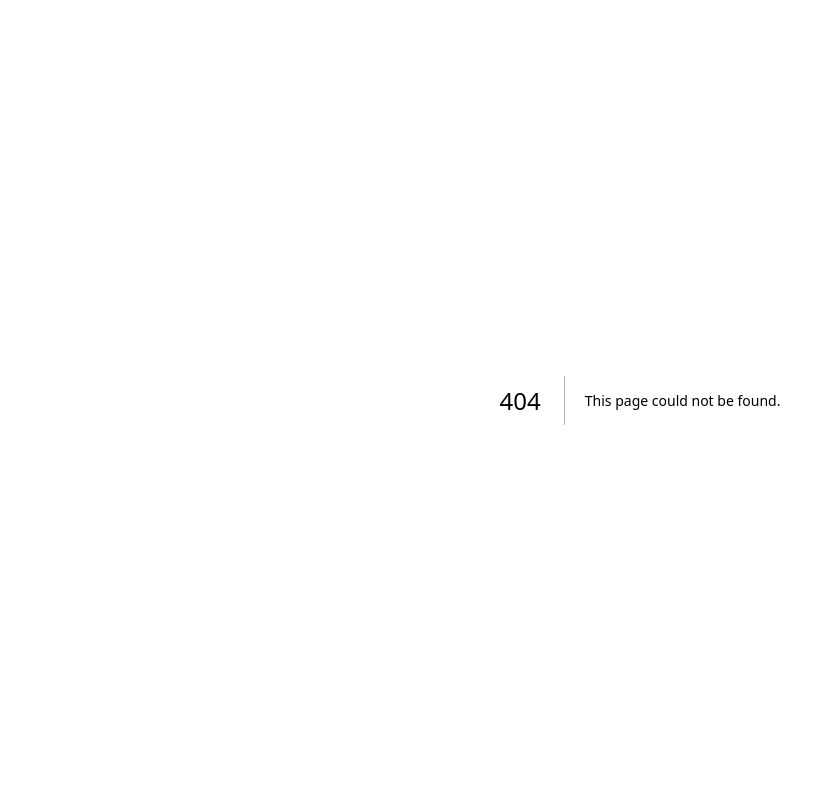
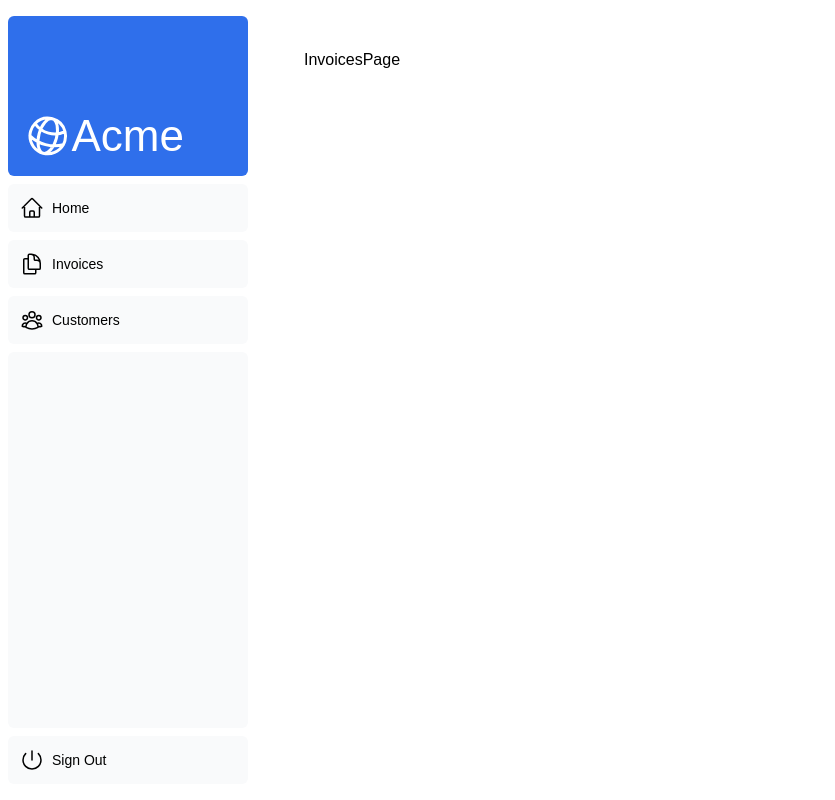
Before and after one commit to SergiuPlesco/dashboard-nextjs, a Next.js app: page /dashboard/invoices in a window 1280 px wide. Before the commit this address had no page. Shown: the whole page, without its empty margins (0-835 px from the left). Built offline with nearby package versions, Linux system fonts and the light colour scheme; a web font is replaced by a local one.

Commit message:
created dashboard, invoices, customers routes and dashboard layout with side navigation

```diff
--- /dev/null
+++ b/app/dashboard/customers/page.tsx
@@ -0,0 +1,7 @@
+import React from 'react';
+
+const CustomerPage = () => {
+  return <div>CustomerPage</div>;
+};
+
+export default CustomerPage;
--- /dev/null
+++ b/app/dashboard/invoices/page.tsx
@@ -0,0 +1,7 @@
+import React from 'react';
+
+const InvoicesPage = () => {
+  return <div>InvoicesPage</div>;
+};
+
+export default InvoicesPage;
--- /dev/null
+++ b/app/dashboard/layout.tsx
@@ -0,0 +1,13 @@
+import React from 'react';
+import SideNav from '../ui/dashboard/sidenav';
+
+export default function Layout({ children }: { children: React.ReactNode }) {
+  return (
+    <div className="flex h-screen flex-col md:flex-row md:overflow-hidden">
+      <div className="w-full flex-none md:w-64">
+        <SideNav />
+      </div>
+      <div className="flex-grow p-6 md:overflow-y-auto md:p-12">{children}</div>
+    </div>
+  );
+}
--- /dev/null
+++ b/app/dashboard/page.tsx
@@ -0,0 +1,7 @@
+import React from 'react';
+
+const Page = () => {
+  return <div>Dashboard Page</div>;
+};
+
+export default Page;
```
